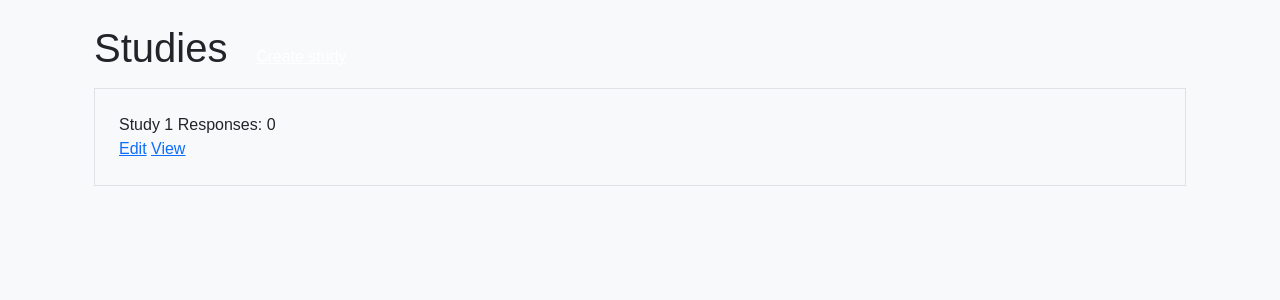
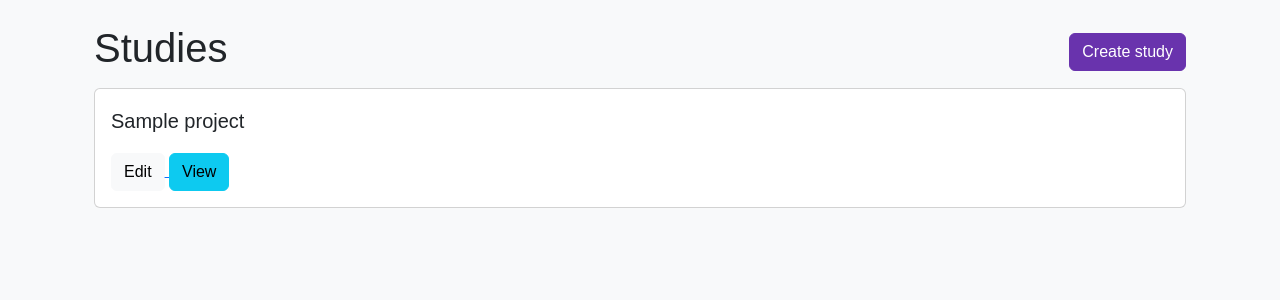
Before and after one commit to RSE-Sheffield/SORT, a Django app: page /projects/ in a window 1280 px wide. Shown: the part 56-356 px from the top of the page. Run offline with Django 5.2, Linux system fonts and the light colour scheme; a user stored in the database is signed in; data comes from the database, SQL or seed files in the repository; tables that the repository leaves empty hold one stand-in row (values such as "Sample post"); some libraries are stand-ins or nearby versions.

Commit message:
refactor: not override default card style

```diff
--- a/home/templates/home/password_reset_complete.html
+++ b/home/templates/home/password_reset_complete.html
@@ -1,7 +1,7 @@
 {% extends "login_base.html" %}
 
 {% block content %}
-<div class="card-body text-center">
+<div class="card-body custom-card text-center">
     <div class="alert alert-success" role="alert" style="font-size: 0.7rem;">
         <p>Your password has been successfully reset. You can now log in with your new password.</p>
     </div>
--- a/home/templates/home/password_reset_confirm.html
+++ b/home/templates/home/password_reset_confirm.html
@@ -3,7 +3,7 @@
 {% block title %}Reset Password{% endblock %}
 
 {% block content %}
-<div class="card-body text-center">
+<div class="card-body custom-card text-center">
     <div class="alert alert-info" style="font-size: 0.7rem;" role="alert">
         Ensure your password is secure.
     </div>
--- a/home/templates/home/password_reset_done.html
+++ b/home/templates/home/password_reset_done.html
@@ -1,7 +1,7 @@
 {% extends "login_base.html" %}
 
 {% block content %}
-<div class="card-body text-center">
+<div class="card-body custom-card text-center">
     <div class="alert alert-success" role="alert" style="font-size: 0.7rem;">
         <p>A password reset link has been sent to your email address if it's associated with an account. Please check your inbox and follow the instructions.</p>
     </div>
--- a/home/templates/home/password_reset_form.html
+++ b/home/templates/home/password_reset_form.html
@@ -1,7 +1,7 @@
 {% extends "login_base.html" %}
 
 {% block content %}
-    <div class="card-body">
+    <div class="card-body custom-card">
         <form method="POST">
             {% csrf_token %}
             {% for field in form %}
--- a/home/templates/home/welcome.html
+++ b/home/templates/home/welcome.html
@@ -4,7 +4,7 @@
     <div class="container my-4">
         <div class="row justify-content-center">
             <div class="col-12 col-lg-12 mb-4">
-                <div class="card shadow-sm">
+                <div class="card custom-card shadow-sm">
                     <div class="card-body">
                         <h4 class="card-title">About SORT</h4>
                         <p class="card-text">
--- a/home/templates/projects/list.html
+++ b/home/templates/projects/list.html
@@ -2,29 +2,28 @@
 {% load project_filters %}
 {% block content %}
   <div class="container mx-auto px-4 py-8">
-    <div class="flex justify-between items-center mt-3 mb-6">
+    <div class="w-100 d-flex justify-content-between align-items-center mt-3 mb-6">
       <h1 class="text-2xl font-bold d-inline-block">Studies</h1>
       {% if can_create %}
-        <a
-          href="todo"
-          class="bg-blue-600 hover:bg-blue-700 text-white px-4 py-2 rounded"
-        >Create study</a>
+        <a href="todo">
+          <button type="button" class="btn btn-primary">Create study</button>
+        </a>
       {% endif %}
     </div>
     <div class="space-y-4">
       {% for project in projects %}
-        <div class="border rounded-lg p-4 hover:border-gray-400 cursor-pointer transition-colors">
-          <div class="flex justify-between items-center">
-            <div>
-              <span class="font-medium">Study {{ forloop.counter }}</span>
-              <span class="text-gray-600 ml-4">Responses: {{ project.surveys.count }}</span>
-            </div>
-            <div class="flex items-center space-x-2">
-              {% if can_view|get_item:project.id %}
-                <a href="todo" class="text-sm text-blue-600 hover:text-blue-800">Edit</a>
-              {% endif %}
-              <a href="todo" class="text-sm text-gray-600 hover:text-gray-800">View</a>
-            </div>
+        <div class="card w-100">
+          <div class="card-body">
+            <h5 class="card-title">{{ project.name }}</h5>
+            <p class="card-text"></p>
+            {% if can_edit|get_item:project.id %}
+              <a href="{% url 'projects' %}">
+                <button type="button" class="btn btn-light">Edit</button>
+              </a>
+            {% endif %}
+            <a href="{% url 'projects' %}">
+              <button type="button" class="btn btn-info">View</button>
+            </a>
           </div>
         </div>
       {% empty %}
@@ -34,7 +33,7 @@
     {% if page_obj.has_other_pages %}
       <div class="flex justify-center space-x-2 mt-6">
         {% if page_obj.has_previous %}
-          <a href="?page=1" class="px-3 py-2 border rounded hover:bg-gray-100">&laquo; First</a>
+          <a href="?page=1" class="px-3 py-2 border rounded hover:bg-gray-100">First</a>
           <a href="?page={{ page_obj.previous_page_number }}"
              class="px-3 py-2 border rounded hover:bg-gray-100">Previous</a>
         {% endif %}
@@ -50,7 +49,7 @@
           <a href="?page={{ page_obj.next_page_number }}"
              class="px-3 py-2 border rounded hover:bg-gray-100">Next</a>
           <a href="?page={{ page_obj.paginator.num_pages }}"
-             class="px-3 py-2 border rounded hover:bg-gray-100">Last &raquo;</a>
+             class="px-3 py-2 border rounded hover:bg-gray-100">Last</a>
         {% endif %}
       </div>
       <div class="text-center text-gray-600 mt-2">Page {{ page_obj.number }} of {{ page_obj.paginator.num_pages }}</div>
--- a/home/views.py
+++ b/home/views.py
@@ -143,8 +143,8 @@ class ProjectListView(LoginRequiredMixin, ListView):
     def get_context_data(self, **kwargs):
         context = super().get_context_data(**kwargs)
         # Add edit permissions for each project
-        context["can_view"] = {
-            project.id: project.user_can_view(self.request.user)
+        context["can_edit"] = {
+            project.id: project.user_can_edit(self.request.user)
             for project in context["projects"]
         }
         context["can_create"] = OrganisationMembership.objects.filter(
--- a/invites/templates/invitations/send_invitation.html
+++ b/invites/templates/invitations/send_invitation.html
@@ -3,7 +3,7 @@
 {% block content %}
 <div class="container-login">
 
-    <div class="card shadow-sm">
+    <div class="card custom-card shadow-sm">
         <div class="card-body">
             <p class="card-text">Use the form below to send out invitations to your survey participants. </p>
 
--- a/static/css/base.css
+++ b/static/css/base.css
@@ -57,7 +57,7 @@ h1, h2, h3, h4, h5, h6 {
     text-decoration: underline;
 }
 
-.card {
+.card.custom-card {
     border-radius: 1rem;
     box-shadow: 1px 1px 20px rgba(0, 0, 0, 0.2);
     width: 100%;
@@ -68,7 +68,7 @@ h1, h2, h3, h4, h5, h6 {
 }
 
 
-.card-body {
+.card-body.custom-card, .card.custom-card > .card-body {
     width: 100%;
     line-height: 1.5;
      flex-direction: column;
```
